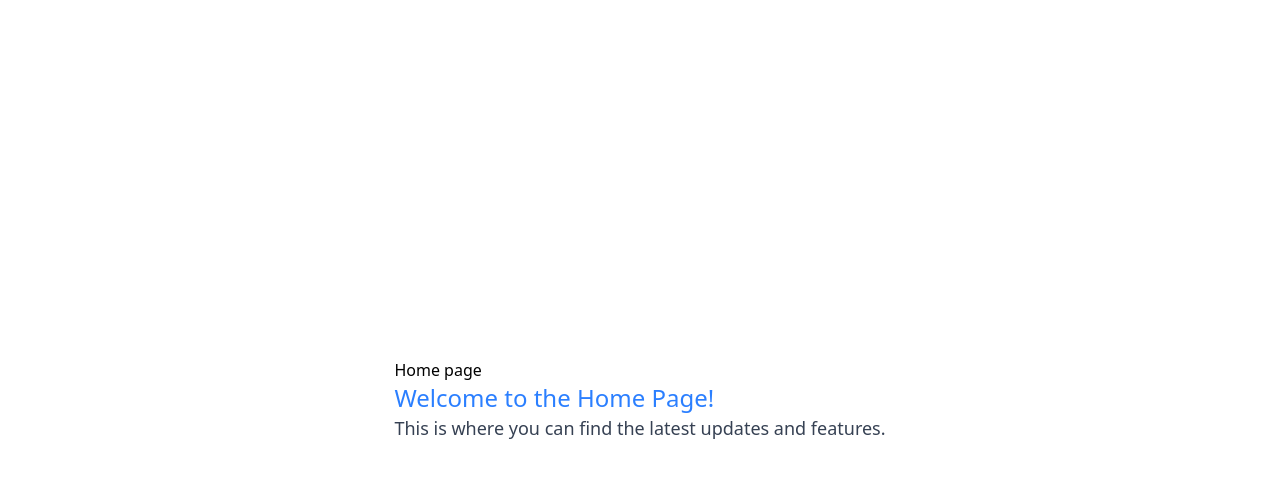
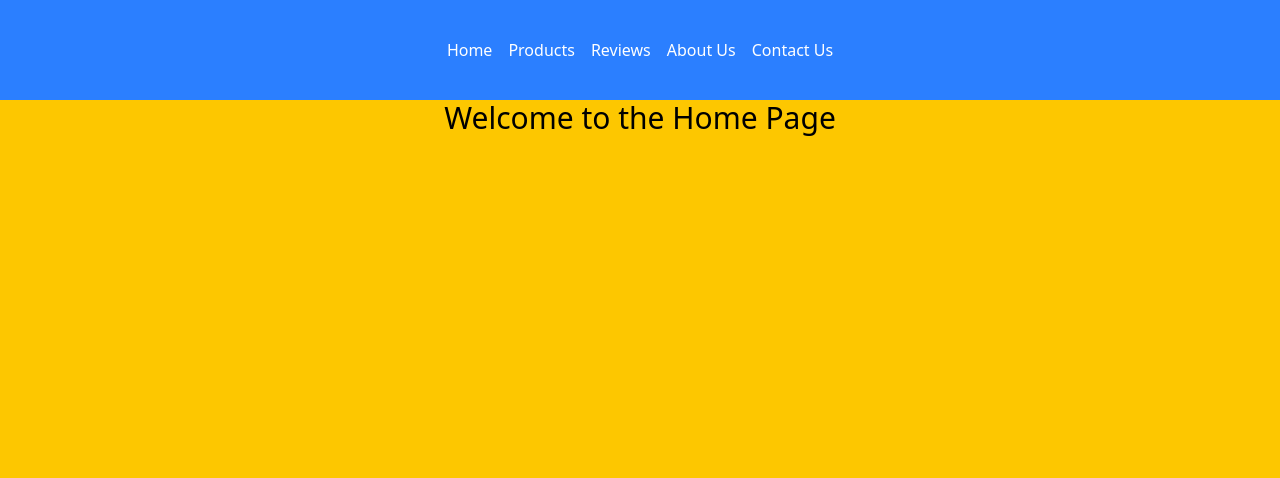
Before and after one commit to viraj992/Skyrek-course-frontend, a React (Vite) app: page / in a window 1280 px wide. Shown: the top 478 px of the page. Built offline with nearby package versions, Linux system fonts and the light colour scheme.

Commit message:
create Header & CLient page ✏️

```diff
--- a/src/App.jsx
+++ b/src/App.jsx
@@ -6,6 +6,7 @@ import RegisterPage from "./pages/registerPage";
 import AdminPage from "./pages/adminPage";
 import TestPage from "./pages/testPage";
 import { Toaster } from "react-hot-toast";
+import ClientwebPage from "./pages/client/clientPage";
 
 function App() {
 	return (
@@ -13,11 +14,12 @@ function App() {
 			<div className="w-full h-screen flex justify-center items-center">
 					<Toaster position= "top-right"/>
 					<Routes path="/">
-						<Route path="/" element={<HomePage/>}/>
+
 						<Route path="/login" element={<LoginPage/>}/>
 						<Route path="/test" element={<TestPage/>}/>
 						<Route path="/register" element={<RegisterPage/>}/>
 						<Route path = "/admin/*" element={<AdminPage/>}/>
+						<Route path = "/*" element={<ClientwebPage/>}/>
 					</Routes>
 				</div>
 
--- /dev/null
+++ b/src/components/header.jsx
@@ -0,0 +1,23 @@
+import { Link } from "react-router-dom";
+
+export default function Header(){
+    return(
+        <header className="h-[100px] bg-blue-500 flex justify-center items-center">
+            <Link to="/" className="text-white text-1xl ">
+                Home
+            </Link>
+            <Link to="/products" className="ml-4 text-white text-1xl">
+                Products
+            </Link>
+            <Link to="/reviews" className="ml-4 text-white text-1xl">
+                Reviews
+            </Link>
+            <Link to="/about-us" className="ml-4 text-white text-1xl">
+                About Us
+            </Link>
+            <Link to="/contact-us" className="ml-4 text-white text-1xl">
+                Contact Us
+            </Link>
+        </header>
+    )
+}
--- /dev/null
+++ b/src/pages/client/clientPage.jsx
@@ -0,0 +1,21 @@
+import { Route, Routes } from "react-router-dom";
+import Header from "../../components/header";
+
+export default function ClientwebPage(){
+    return(
+        <div className="w-full h-screen max-h-screen ">
+            <Header/>
+
+            <div className="w-full h-[calc(100%-100px)] bg-yellow-400">
+                <Routes path="/">
+                    <Route path="/" element={<h1 className="text-3xl text-center">Welcome to the Home Page</h1>}/>
+                    <Route path="/products" element={<h1 className="text-3xl text-center">Products Page</h1>}/>
+                    <Route path="/reviews" element={<h1 className="text-3xl text-center">Reviews Page</h1>}/>
+                    <Route path="/about-us" element={<h1 className="text-3xl text-center">About Us Page</h1>}/>
+                    <Route path="/contact-us" element={<h1 className="text-3xl text-center">Contact Us Page</h1>}/>
+                    <Route path="/*" element={<h1 className="text-3xl text-center">404 Not Found</h1>}/>
+                </Routes>
+            </div>
+        </div>
+    )
+}
```
